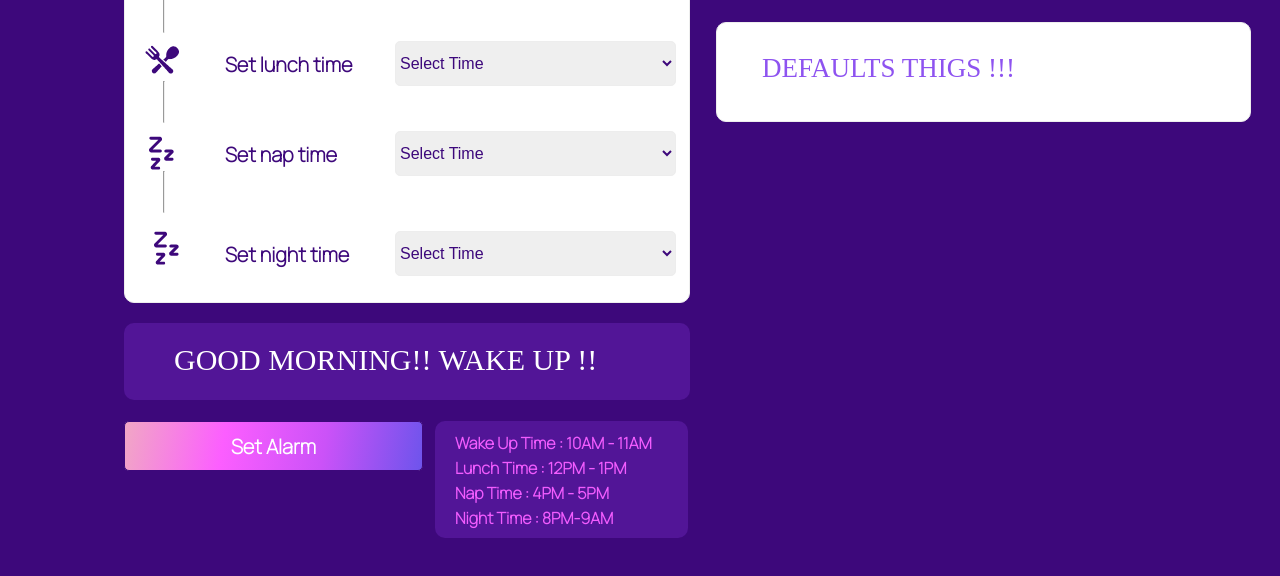
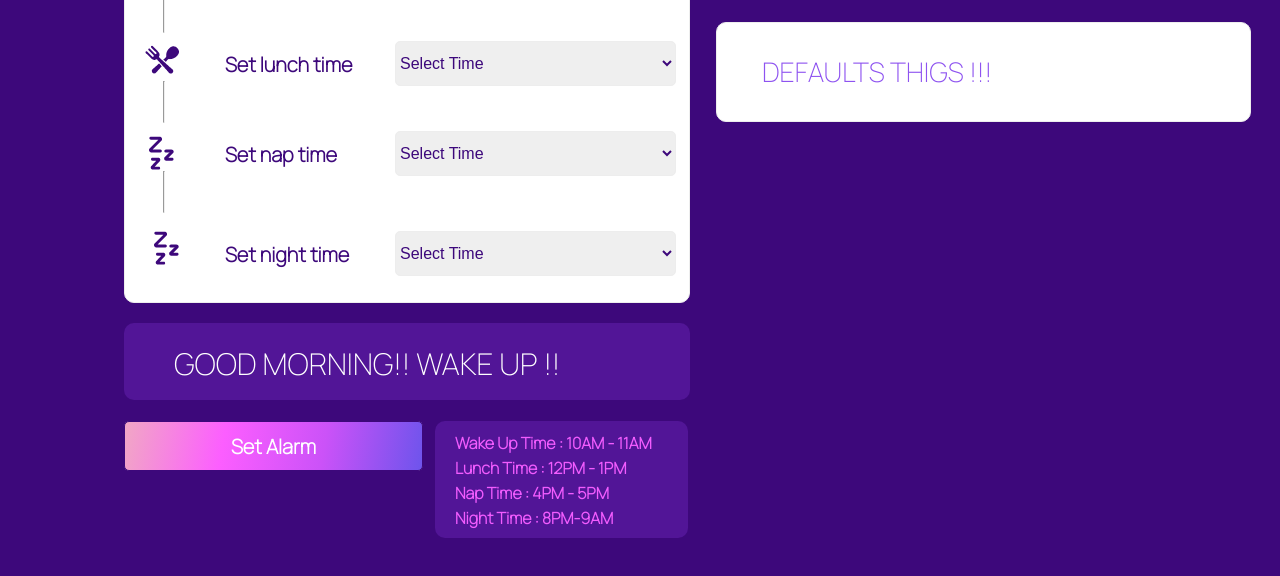
Before and after one commit to PatilPalash/Digital-clock, a plain HTML site: page index.html in a window 1280 px wide. Shown: the part 190-766 px from the top of the page. Drawn offline with Linux system fonts and the light colour scheme; a web font is replaced by a local one.

Commit message:
Update style.css

```diff
--- a/style.css
+++ b/style.css
@@ -151,7 +151,7 @@ body{
     left: 716px;
 }
 #text1{
-    font-family: "Bauhaus Hv BT";
+    font-family: 'Manrope', sans-serif;
     color: #8E53F0;
     font-size: 27px;
     position: absolute;
@@ -318,7 +318,7 @@ body{
     left: 124px;
 }
 #txt2{
-    font-family: "Bauhaus Hv BT";
+    font-family: 'Manrope', sans-serif;
     color: white;
     font-size: 30px;
     position: absolute;
```
